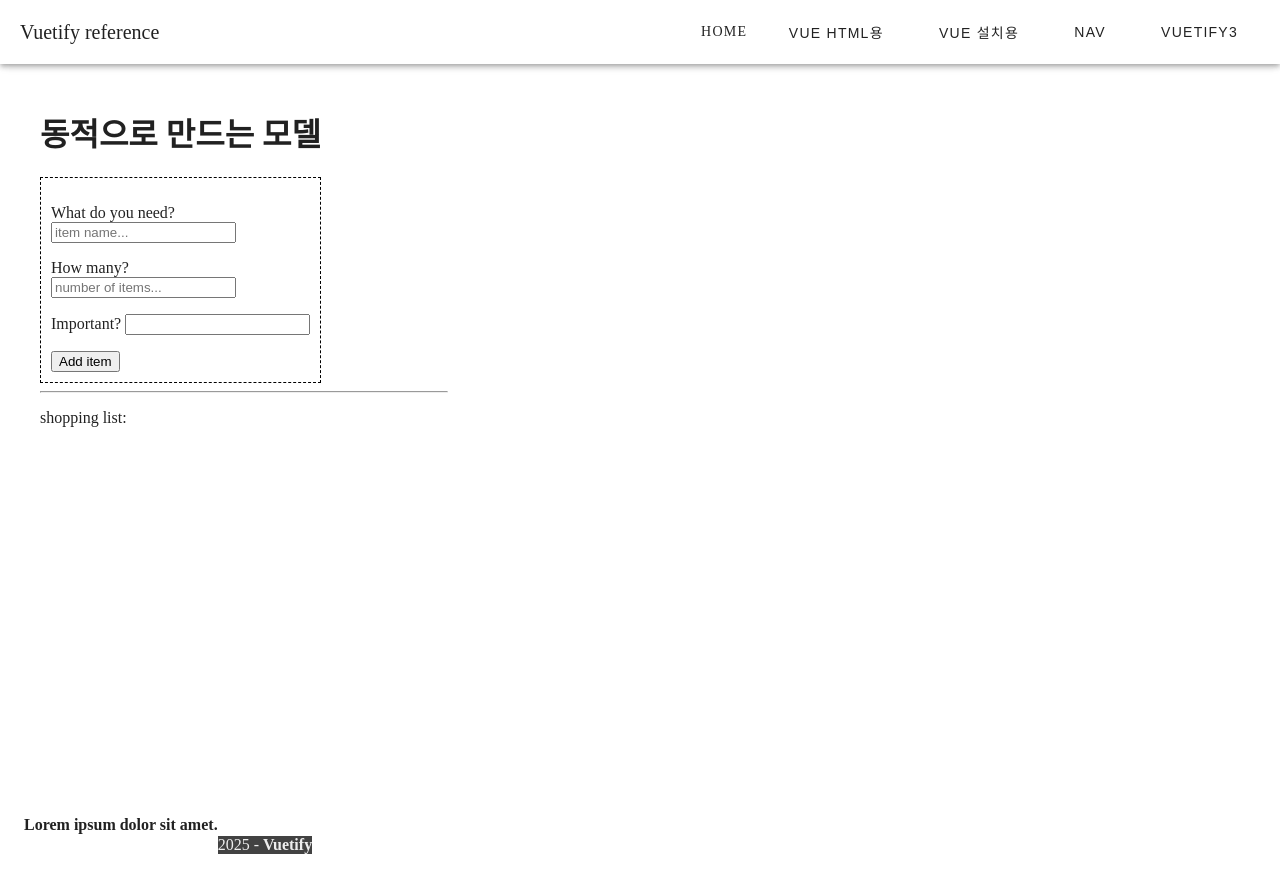
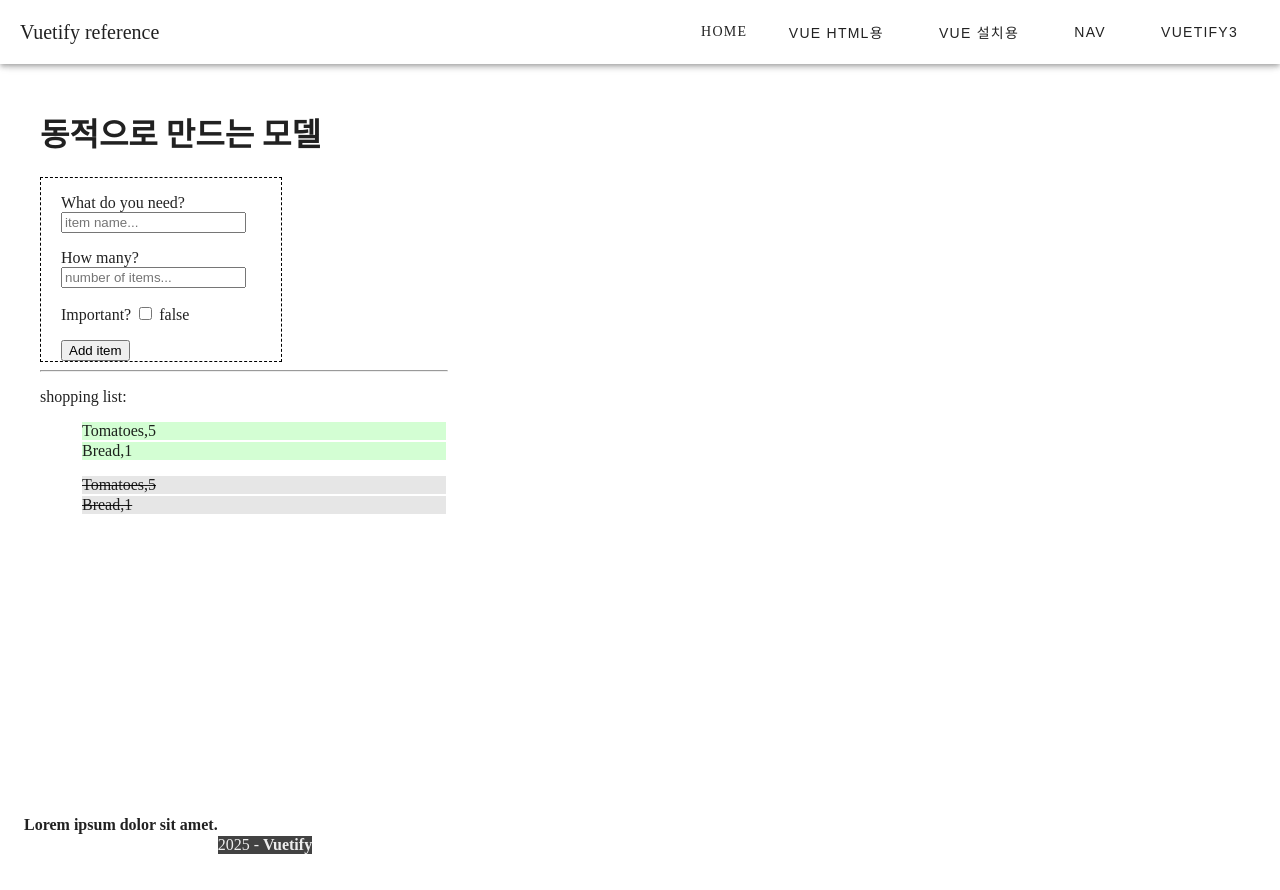
Before and after one commit to anakyn01/vuetifyPortfolio, a Vue app in the folder layout/: page /vmodel in a window 1280 px wide. Built offline with nearby package versions, Linux system fonts and the light colour scheme; a small style sheet from the web is missing.

Commit message:
4교시2

```diff
--- a/layout/src/components/ref/Vmodel.vue
+++ b/layout/src/components/ref/Vmodel.vue
@@ -3,7 +3,7 @@
         <v-row>
 <v-col cols="12" md="4">
 <h1>동적으로 만드는 모델 </h1>
-<form v-on:submit.prevent="addItem">
+<form v-on:submit.prevent="addItem" class="app">
 
 <p>
 What do you need?<br>
@@ -18,7 +18,7 @@ v-model="itemNumber">
 
 <p>
 Important?
-<input type="number" v-model="itemImportant">
+<input type="checkbox" v-model="itemImportant" class="form-check">
 {{ itemImportant }}
 </p>
 <button type="submit">Add item</button>
@@ -29,8 +29,8 @@ Important?
 <ul id="ulToFind">
     <li
     v-for="item in shoppingList"
-    v-bind:class="{impClass: item.Important}"
-    v-on:click="item.found=!item.found"
+    v-bind:class="{ impClass : item.important }"
+    v-on:click="item.found =! item.found"
     v-show="!item.found">
     {{ item.name }},{{ item.number }}
     </li>
@@ -39,8 +39,8 @@ Important?
 <ul id="ulFound">
     <li
     v-for="item in shoppingList"
-    v-bind:class="{impClass: item.Important}"
-    v-on:click="item.found=!item.found"
+    v-bind:class="{ impClass : item.important}"
+    v-on:click="item.found =! item.found"
     v-show="!item.found">
     {{ item.name }},{{ item.number }}
     </li>
@@ -51,3 +51,44 @@ Important?
         </v-row>
     </v-container>
 </template>
+
+<script>
+export default {
+    data(){
+        return{
+itemName: null, itemNumber: null, itemImportant: false,
+shoppingList:[
+          { name: 'Tomatoes', number: 5, important: false, found: false },
+          { name: 'Bread', number: 1, important: false, found: false },
+          { name: 'Soap', number: 1, important: true, found: true }
+]
+        }
+    },
+    methods:{
+addItem(){
+    let item = {
+        name : this.itemName,
+        number : this.itemNumber,
+        important: this.itemImportant,
+        found: false
+    }
+    this.shoppingList.push(item)
+    this.itemName=null
+    this.itemNumber=null
+    this.itemImportant=false
+}
+    }
+}
+</script>
+
+<style>
+.app{border:dashed black 1px; display:inline-block; padding:0 20px;}
+.app label, .app li { padding:5px; border-radius: 5px;}
+.app label:hover, .app li:hover {
+cursor:pointer; background-color: lightgray;
+}
+ul,ol,li{list-style-type:none;}
+li{margin:2px; background-color: rgb(211, 254, 211);}
+.impClass{background-color: rgb(255, 202, 202);}
+#ulFound li{text-decoration: line-through; background-color:rgb(230,230,230);}
+</style>
```
